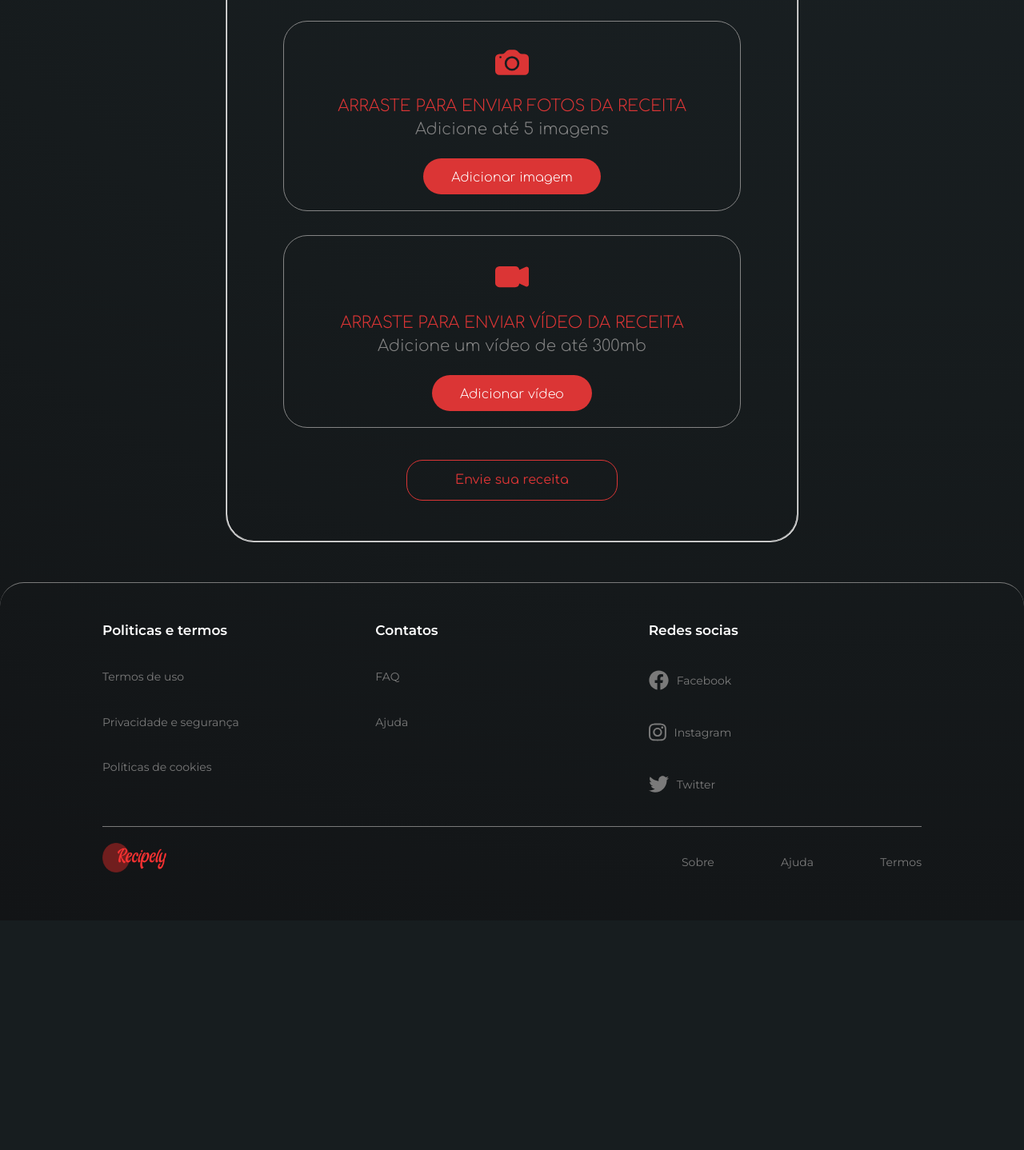
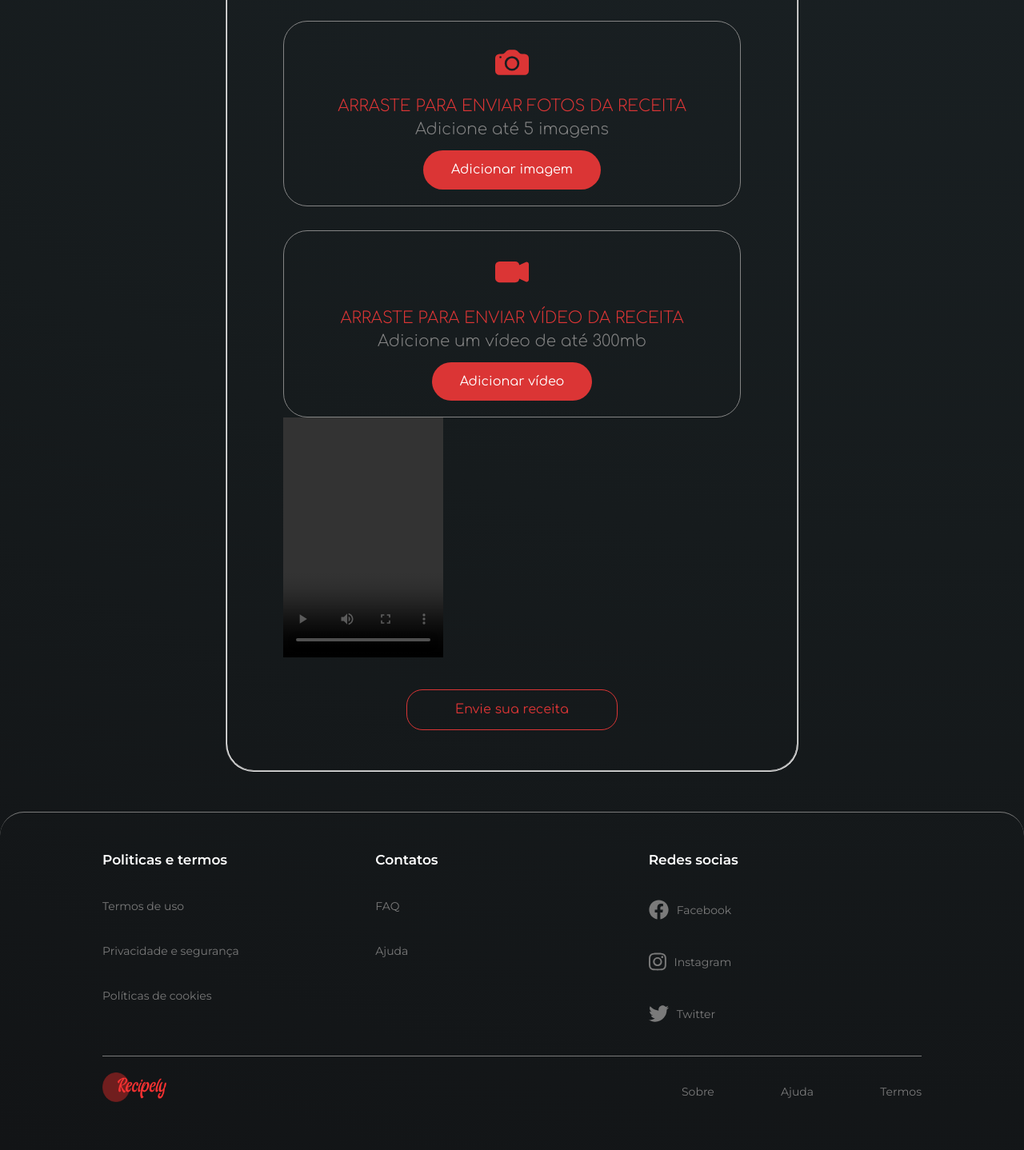
Before and after one commit to GabrielEVT/RecipelyWebsiteReceitas, a PHP site: page /receita_cadastro.php in a window 1280 px wide. Shown: the part 1299-2737 px from the top of the page at 80% size. Before the commit the page ends 2390 px from the top, so only its background shows below. Run offline with PHP 8.4, Linux system fonts and the light colour scheme; some web fonts are replaced.

Commit message:
Inicialização da preview de vídeos e imagens com javascript

```diff
--- a/Site/receita_cadastro.php
+++ b/Site/receita_cadastro.php
@@ -171,7 +171,8 @@
                     </div>
                 </div>
 
-                <div class="formulario__campo border container-imagens-videos">
+                <div class="formulario__campo">
+                    <div class="container-imagens-videos border">
                         <label class="formulario__campo-label">
                             <svg id="imagem_camera_foto"
                                 xmlns="http://www.w3.org/2000/svg"
@@ -192,11 +193,16 @@
                             <p class="arraste">ARRASTE PARA ENVIAR FOTOS DA RECEITA<span>Adicione até 5 imagens</span></p>
                         </label>
                         <label for="imagem_receita" class="container-imagem-receita">Adicionar imagem
-                        <input type="file" name="imagem_receita" id="imagem_receita">
+                            <input type="file" name="imagem_receita" id="imagem_receita" accept="image/*"  multiple>
                         </label>
                     </div>
+                    <div class="images_container__preview">
 
-                <div class="formulario__campo border container-imagens-videos">
+                    </div>
+                </div>
+
+                <div class="formulario__campo">
+                    <div class="container-imagens-videos border">
                         <label class="formulario__campo-label">
                             <svg id="imagem_camera_video"
                                 xmlns="http://www.w3.org/2000/svg"
@@ -217,8 +223,11 @@
                             <p class="arraste">ARRASTE PARA ENVIAR VÍDEO DA RECEITA<span>Adicione um vídeo de até 300mb</span></p>
                         </label>
                         <label for="video_receita" class="container-imagem-receita">Adicionar vídeo
-                        <input type="file" name="video_receita" id="video_receita">
+                            <input type="file" name="video_receita" id="video_receita" accept="video/*">
                         </label>
+                    </div>
+
+                    <video id="video-preview" style="display: block" height="300px" width="200px" controls>
                 </div>
                 <button class="formulario__button" type="submit">Envie sua receita</button>
             </fieldset>
@@ -226,13 +235,67 @@
     </div>
 </main>
 
+<!-- IMAGE UPLOAD PREVIEW -->
+<script>
+    const input_image = document.getElementById('imagem_receita');
+    const imagem_container = document.querySelector('.images_container__preview');
+
+    function images_preview(){
+        for(i of input_image.files){
+            let reader = new FileReader();
+            let figure = document.createElement("figure")
+            let figCap = document.createElement("figcaption")
+
+            figCap.innerText = i.name;
+            figure.appendChild(figcap);
+            reader.onload=()=>{
+                let img = document.createElement("img")
+                img.setAttribute("src", reader.result)
+                figure.insertBefore(img, figCap)
+            }
+            imagem_container.appendChild(figure)
+            reader.readAsDataURL(i)
+        }
+    }
+</script>
+
+<!-- VIDEO UPLOAD PREVIEW -->
+<script>
+    const input_video = document.getElementById('video_receita');
+    const video = document.getElementById('video-preview');
+    const videoSource = document.createElement('source');
+
+    input_video.addEventListener('change', function() {
+    const files = this.files || [];
+
+    if (!files.length) return;
+
+    const reader = new FileReader();
+
+    reader.onload = function (e) {
+        videoSource.setAttribute('src', e.target.result);
+        video.appendChild(videoSource);
+        video.load();
+        video.play();
+    };
+
+    reader.onprogress = function (e) {
+        console.log('progress: ', Math.round((e.loaded * 100) / e.total));
+    };
+
+    reader.readAsDataURL(files[0]);
+    });
+</script>
+
+
+<!-- ADICIONAR NOVO INPUT RECEITA -->
 <script>
     const btnAdicionarIngrediente = document.querySelector('.btn-adicionar-ingrediente');
     const divIngrediente = document.querySelector('#formulario__campo-novo-ingrediente');
     let i = 1;
     btnAdicionarIngrediente.addEventListener('click', () => {
         i++;
-        if(i > 5) {
+        if(i > 20) {
             btnAdicionarIngrediente.disabled = true;
             btnAdicionarIngrediente.style.transition = "0.3s ease";
             btnAdicionarIngrediente.style.opacity = "0.5";
@@ -248,6 +311,7 @@
             adicionarIngrediente();
         }
     });
+
     function adicionarIngrediente() {
         const divElemento = document.createElement('div');
         divElemento.setAttribute('class', 'formulario__campo__ingredientes');
@@ -260,40 +324,5 @@
         divElemento.appendChild(inputElemento);
         divIngrediente.appendChild(divElemento);
     }
-
-    // <div class="formulario__campo__ingredientes">
-    //     <input type="text" name="nome_ingrediente" class="formulario__campo-input" placeholder="Ex. 2 xícaras de leite" id="nome_ingrediente">
-    // </div>
-
-
-
-
-
-    // ADICIONAR NOVO INPUT DOS INGREDIENTES
-    // var add_ingredientes = document.getElementsByClassName(`btn_add_ingredientes`)
-
-    // function adicionar_input(){
-    //     alert("OI")
-    //     for (let i = 0; i < add_ingredientes.length; i++)
-    //     {
-    //         add_ingredientes[i].addEventListener(`click`, ()=>{
-
-    //             var div_ingredientes = document.getElementsByClassName(`.formulario__campo__ingredientes`)
-
-    //             clone_div = div_ingredientes[i].cloneNode(true)
-
-    //             add = div_ingredientes[i].insertAdjacentElement(`afterend`, clone_div)
-
-    //             if (add != null)
-    //             {
-    //                 add_ingredientes[i].disabled = true;
-    //                 add_ingredientes = document.getElementsByClassName(`btn_add_ingredientes`)
-
-    //                 adicionar_input()
-    //             }
-    //         })
-    //     }
-    // }
-
 </script>
 <?php include 'cabecalho_rodape/rodape.php'; ?>
--- a/Site/sass/layouts/_rodape.scss
+++ b/Site/sass/layouts/_rodape.scss
@@ -10,18 +10,16 @@ footer{
         align-items: stretch;
         align-content: space-between;
         flex-wrap: wrap;
-
         & .boxs{
             flex: 1 1 200px;
             & ul{
                 list-style: none;
 
                 & li{
-
                     margin: 40px 0px;
                     position: relative;
                     transition: 0.3s cubic-bezier(0.25, 0.46, 0.45, 0.94);
-
+                    text-align: center;
                     & a{
                         color: #7a7a7a;
                         text-decoration: none;
@@ -29,11 +27,14 @@ footer{
                         font-size: 1.4rem;
                         display: flex;
                         align-items: center;
-                        transition: 0.3s cubic-bezier(0.25, 0.46, 0.45, 0.94);
+                        transition: 0.2s cubic-bezier(0.25, 0.46, 0.45, 0.94);
+
                     }
 
                     & a:hover{
                         color: rgb(232, 232, 232);
+                        transform: scale(1.02);
+                        transition: 0.3s ease-in;
                     }
 
                     .redes-sociais-icones {
@@ -41,9 +42,6 @@ footer{
                         margin-right: 10px;
 
                     }
-                }
-                & li:hover {
-                    transform: scale(1.05);
                 }
             }
 
@@ -86,10 +84,32 @@ footer{
                 transition: 0.3s cubic-bezier(0.25, 0.46, 0.45, 0.94);
                 display: block;
                 padding: 10px 0px;
+                position: relative;
                 &:hover{
                     color: white;
                     transform: scale(1.05);
+                    transition: 0.3s ease-in;
                 }
+            }
+            & .link:after {
+                content: "";
+                position: absolute;
+                width: 100%;
+                height: 1px;
+
+                bottom: 0;
+                left: 0;
+
+                background: #fff;
+
+                transform: scaleX(0);
+                transform-origin: right;
+
+                transition: transform 250ms ease;
+            }
+            & .link:hover:after {
+                transform: scaleX(1);
+                transform-origin: left;
             }
         }
     }
--- a/Site/sass/pages/_explorar.scss
+++ b/Site/sass/pages/_explorar.scss
@@ -1,10 +1,11 @@
 .explorar__header{
-    width: 80%;
-    margin: 0 auto;
     display: flex;
+    margin: 100px auto;
     justify-content: space-between;
     align-items: center;
-
+    &__flex-item {
+        margin: 0;
+    }
     & h1{
         font-family: 'Montserrat';
         font-style: normal;
@@ -55,14 +56,30 @@
     }
 
     & .botao{
-        width: 20%;
+        width: 200px;
         height: 55px;
         display: flex;
         align-items: center;
         justify-content: center;
+        padding: 0 10px;
+
     }
     .icone-envie-receita{
         margin-left: 10px;
         font-size: 20px;
     }
 }
+
+@media (max-width: 1010px) {
+    .explorar__header {
+        flex-direction: column;
+        align-items: flex-start;
+        justify-content: flex-start;
+        &__flex-item {
+            margin-bottom: 20px;
+        }
+        & .barra-pesquisa__explorar {
+            width: 100%;
+        }
+    }
+}
--- a/Site/sass/pages/_receita_cadastro.scss
+++ b/Site/sass/pages/_receita_cadastro.scss
@@ -40,10 +40,6 @@
             position: absolute;
             right: 0;
             transition: 0.2s ease-in-out;
-        }
-
-        & button:hover {
-            transform: rotate(360deg);
         }
     }
 
@@ -89,13 +85,11 @@
         padding: 20px 60px;
 
         & .container-imagem-receita {
-            height: 45px;
-            margin-top: 25px;
             padding: 15px 35px;
+            margin-top: 15px;
             background: $cor_principal;
+            border-radius: 25px;
             color: #fff;
-            border-radius: 25px;
-            font-weight: 50;
             cursor: pointer;
             input {
                 display: none;
@@ -114,9 +108,6 @@
 
         }
     }
-
-
-
 
     & .informacoes_adicionais{
 
```
Also changed, not shown: Site/explorar.php (+4 -4 lines), Site/css/style.css. Lines whose indentation alone changed are shown as unchanged.
